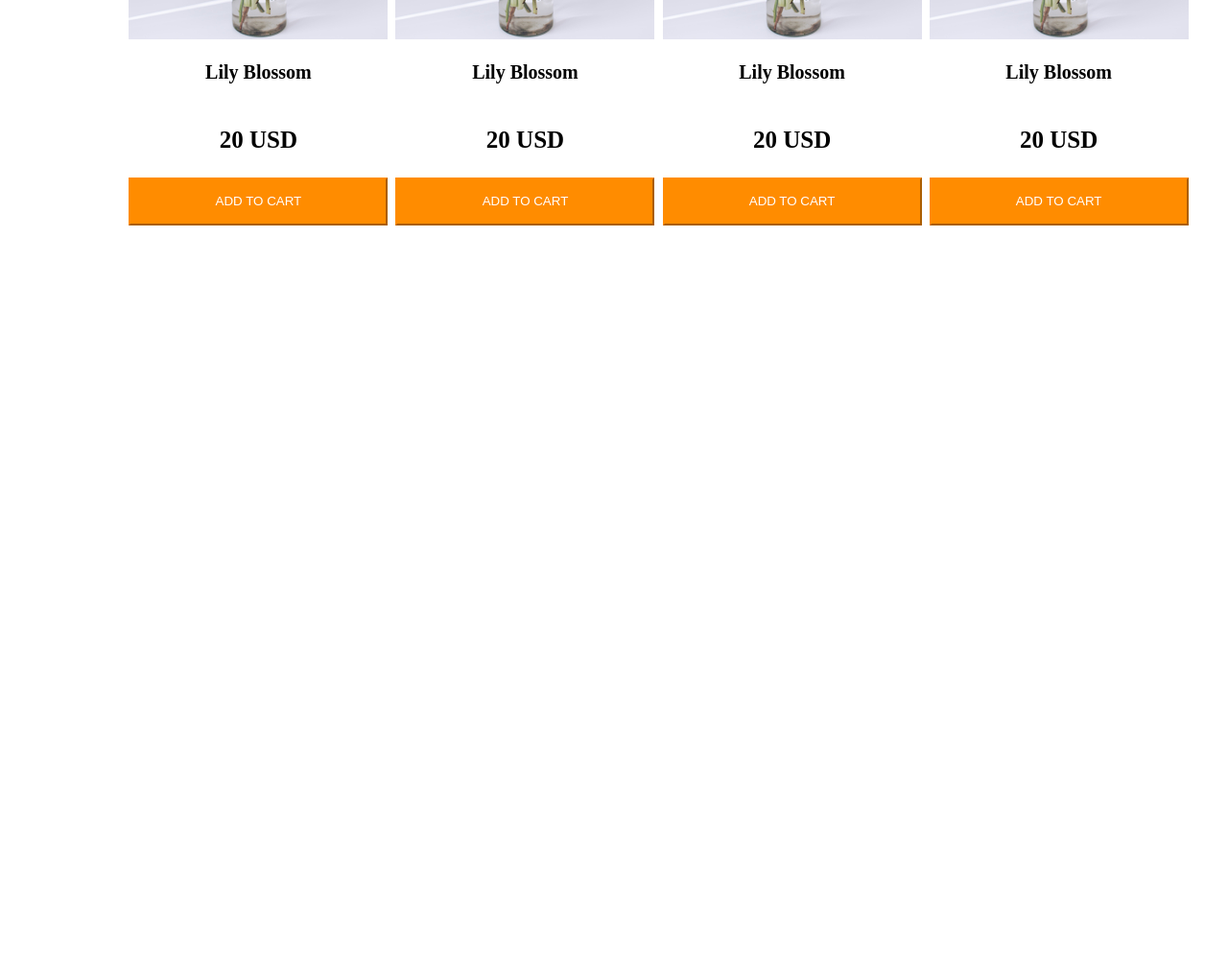
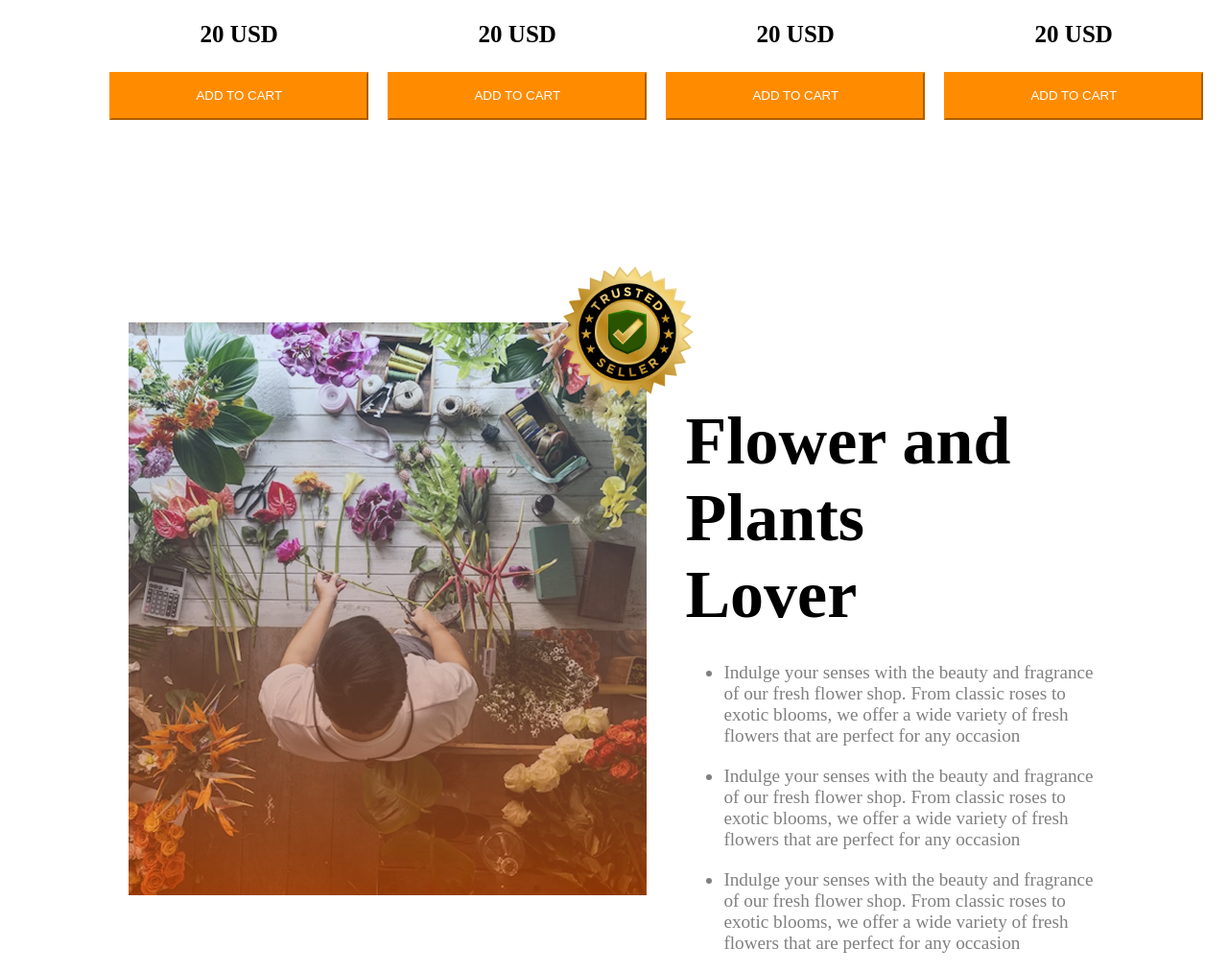
Before and after one commit to nahid-mia/2nd-assignment, a plain HTML site: page index.html in a window 1280 px wide. Shown: the part 1501-2514 px from the top of the page at 96% size. Before the commit the page ends 1761 px from the top, so only its background shows below. Drawn offline with Linux system fonts and the light colour scheme.

Commit message:
Badge Done

```diff
--- a/index.html
+++ b/index.html
@@ -73,7 +73,20 @@
             <button class="btn-primary">ADD TO CART</button>
         </div>
     </div>
-    <section class="photo"></section>
-    <section class="writtings"></section>
+    <section class="flowers">
+        <section class="photo"><img src="assets/trusted-badge.png"  class="badge">
+            <img src="assets/flower-store.png"  class="human">
+
+        </section>
+        <section class="writtings">
+            <h1 id="head" class="Plants">Flower and Plants <br> Lover</h1>
+            <ul>
+                <li id="topic">Indulge your senses with the beauty and fragrance of our fresh flower shop. From classic roses to exotic blooms, we offer a wide variety of fresh flowers that are perfect for any occasion</li>
+                <li id="topic">Indulge your senses with the beauty and fragrance of our fresh flower shop. From classic roses to exotic blooms, we offer a wide variety of fresh flowers that are perfect for any occasion</li>
+                <li id="topic">Indulge your senses with the beauty and fragrance of our fresh flower shop. From classic roses to exotic blooms, we offer a wide variety of fresh flowers that are perfect for any occasion</li>
+            </ul>
+        </section>
+
+    </section>
 </body>
 </html>
--- a/styles/main.css
+++ b/styles/main.css
@@ -1,7 +1,8 @@
 .main{
     padding: auto;
     text-align: center;
-    gap: 40px;
+    gap: 80px;
+    padding: auto;
 }
 
 .size{
@@ -10,9 +11,11 @@
     font-weight: bolder;
 }
 .siz{
-    font-size: 20px;
+    font-size: 1.25rem;
     align-items: center;
     font-weight: bold;
+    margin-top: 0px;
+    margin-bottom: 0px;
 }
 
 .box{
@@ -35,8 +38,43 @@
     display: grid;
     grid-template-columns: repeat(4, 1fr);
     padding: auto;
-    row-gap: 50px;
+    row-gap: 60px;
     column-gap: -80px;
     justify-content: center;
-    margin: 2% 2% 2% 10%;
+    margin: 2% 3% 2% 10%;
+    gap: 20px;
 }
+
+.flowers{
+    padding-top: 200px;
+    display: flex;
+    margin: 2% 10%;
+}
+
+.writtings{
+    padding-left: 40px;
+    text-align: left;
+}
+
+body ul li{
+    margin-top: 20px;
+}
+
+.Plants{
+    margin-bottom: 30px;
+}
+
+.badge{
+    width: 12rem;
+    z-index: 1;
+    margin-left: 300px;
+    margin-right: -200px;
+    position: relative;
+    margin-top: -100px;
+}
+
+.human{
+    margin-top: -110px;
+    z-index: 0;
+    position: relative;
+}
```
